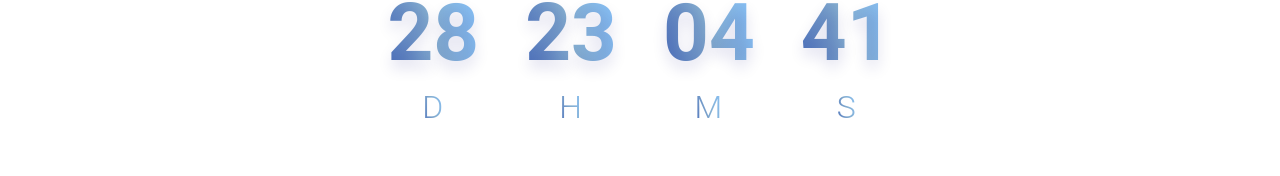
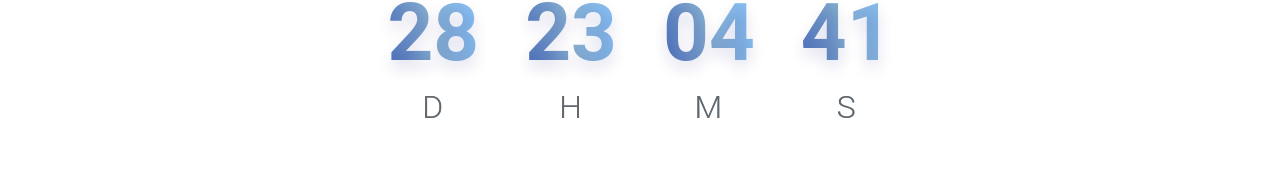
Before and after one commit to Qerope/2025-uottahack-live, a React (Create React App) app: page / in a window 1280 px wide. Shown: the part 320-496 px from the top of the page. Built offline with nearby package versions, Linux system fonts and the light colour scheme; a web font is replaced by a local one.

Commit message:
fix countdown styling

```diff
--- a/src/views/Countdown.tsx
+++ b/src/views/Countdown.tsx
@@ -116,12 +116,11 @@ const Countdown: React.FC<CountdownProps> = ({
 
     const labelStyle = {
         fontSize: '2rem',
-        fontWeight: '300',
+        fontWeight: 300,
         color: '#666',
         letterSpacing: '1px',
         backgroundImage: `linear-gradient(${gradientAngle}deg, #476AB8, #85AED0, #88C5FF)`,
         WebkitBackgroundClip: 'text',
-        color: 'transparent',
         textTransform: 'uppercase',
     };
 
```
